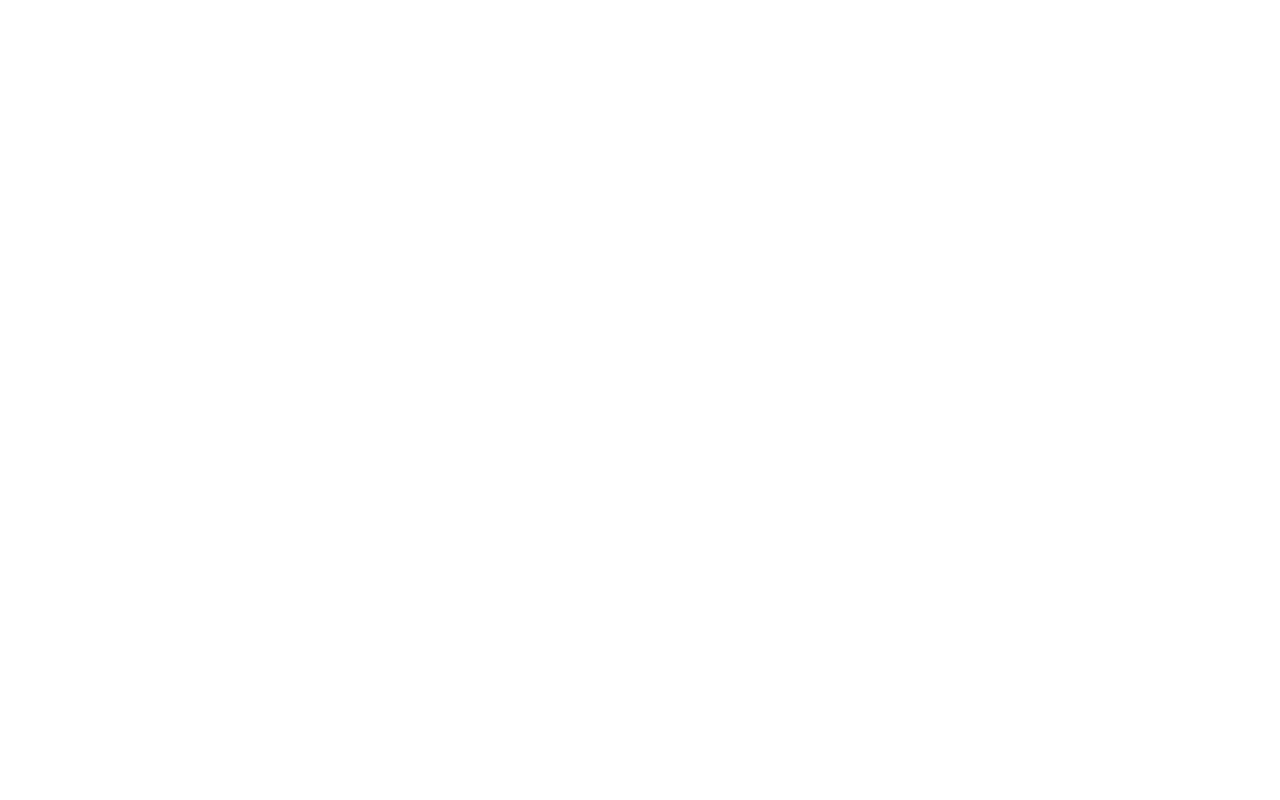
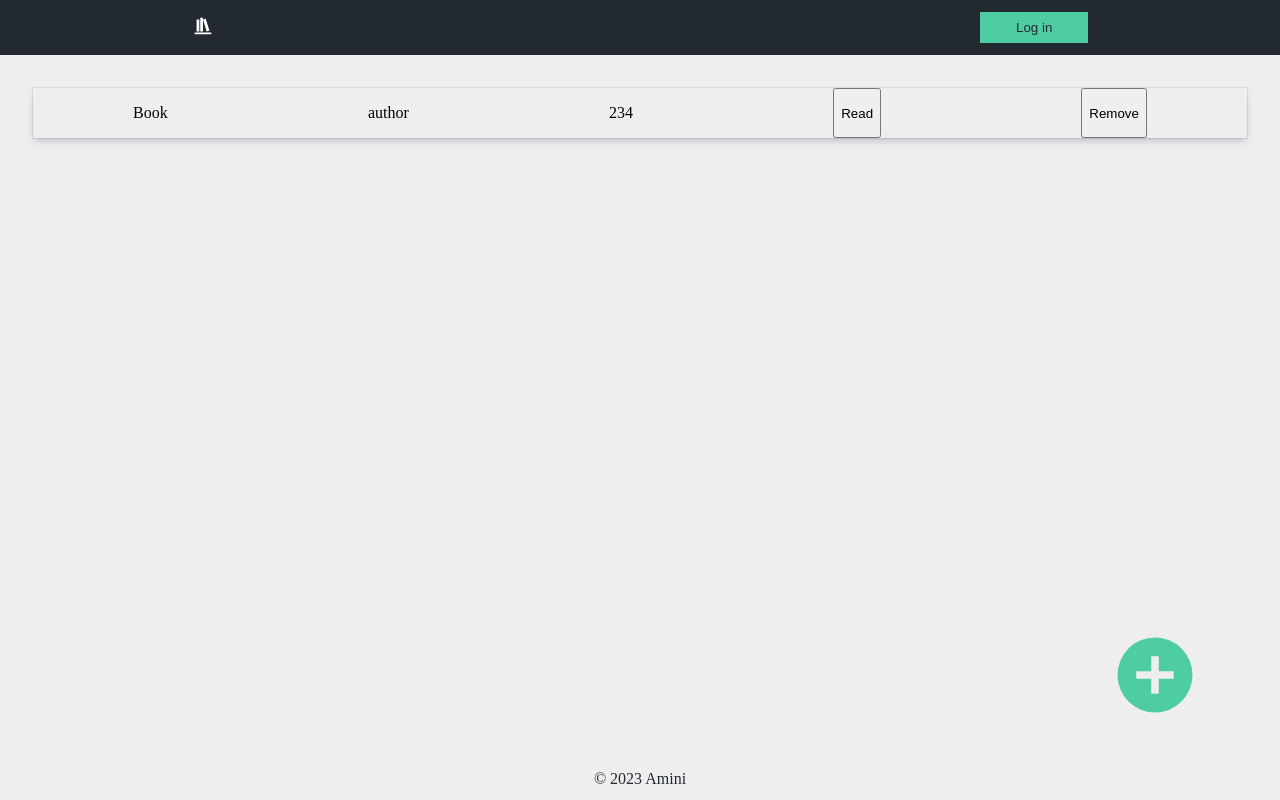
Before and after one commit to AEmin321/library-project, a plain HTML site: page index.html in a window 1280 px wide. Drawn offline with Linux system fonts and the light colour scheme.

Commit message:
Added the design for header,footer and fixed add button

```diff
--- a/app.js
+++ b/app.js
@@ -0,0 +1,28 @@
+
+
+let myLibrary = [
+    {
+        title:"filani",
+        author:"filanias",
+        pages:324,
+        read:false
+    },
+    {
+        title:"alksdjf",
+        author:"alksdjkf;la",
+        pages:22,
+        read:true
+    }
+];
+
+function Book () {
+    // constructor goes here
+}
+
+function addBookToLibrary () {
+
+}
+
+function displayBooks () {
+
+}
--- a/index.html
+++ b/index.html
@@ -8,7 +8,27 @@
     <title>Document</title>
 </head>
 <body>
-
+    <header>
+        <div class="logo-wrapper">
+            <svg fill="white" xmlns="http://www.w3.org/2000/svg" viewBox="0 0 24 24"><path d="M9 3V18H12V3H9M12 5L16 18L19 17L15 4L12 5M5 5V18H8V5H5M3 19V21H21V19H3Z" /></svg>
+        </div>
+        <div class="add-book-wrapper">
+            <a href="#"><svg class="add-btn" fill="#4ECCA3" xmlns="http://www.w3.org/2000/svg" viewBox="0 0 24 24"><title>Add Book</title><path d="M17,13H13V17H11V13H7V11H11V7H13V11H17M12,2A10,10 0 0,0 2,12A10,10 0 0,0 12,22A10,10 0 0,0 22,12A10,10 0 0,0 12,2Z" /></svg></a>
+        </div>
+        <div class="user-btn-wrapper">
+            <button class="login-btn">Log in</button>
+        </div>
+    </header>
+    <main>
+        <div class="book-card">
+            <p class="book-name">Book</p>
+            <p class="book-author">author</p>
+            <p class="book-pages">234</p>
+            <button class="book-status">Read</button>
+            <button class="book-remove">Remove</button>
+        </div>
+    </main>
+    <footer>© 2023 Amini</footer>
     <script src="./app.js"></script>
 </body>
 </html>
--- a/styles.css
+++ b/styles.css
@@ -0,0 +1,66 @@
+body {
+    box-sizing: border-box;
+    margin: 0;
+    padding: 0;
+    display: flex;
+    flex-direction: column;
+    height: 100vh;
+    background-color: #EEEEEE;
+}
+
+/* header section */
+header {
+    display: flex;
+    justify-content: space-around;
+    padding: 12px 0;
+    background-color: #232931;
+    align-items: center;
+}
+
+header svg {
+    width: 22px;
+}
+
+.add-btn {
+    width: 90px;
+    position: fixed;
+    bottom: 80px;
+    right: 80px;
+    cursor: pointer;
+}
+
+.login-btn {
+    background-color: #4ECCA3;
+    text-align: center;
+    padding: 8px 36px;
+    border: none;
+    cursor: pointer;
+    color: #232931;
+}
+
+/* footer section */
+footer {
+    text-align: center;
+    padding: 12px 0;
+    color: #232931;
+}
+
+/* main section styles */
+main {
+    display: flex;
+    flex-direction: column;
+    padding: 33px;
+}
+
+main>div {
+    display: flex;
+    justify-content: space-around;
+    background-color: #EEEEEE;
+    box-shadow: rgba(9, 30, 66, 0.25) 0px 4px 8px -2px, rgba(9, 30, 66, 0.08) 0px 0px 0px 1px;
+}
+
+
+/* main section  */
+main {
+    flex: 1;
+}
```
